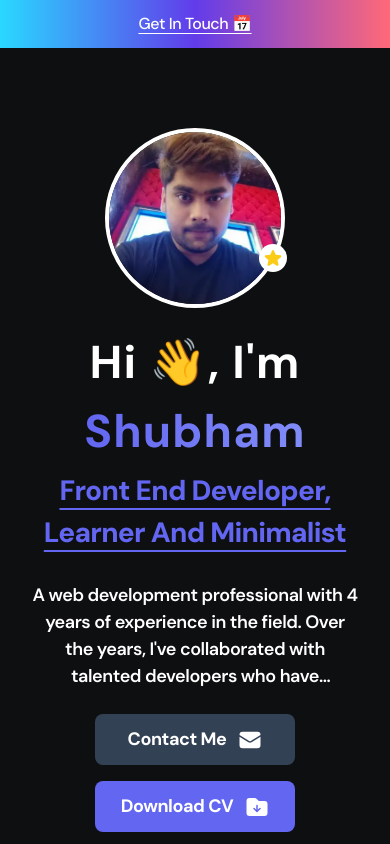
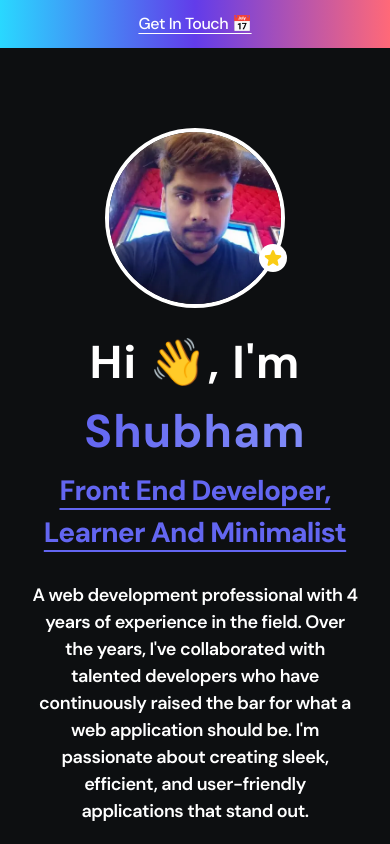
Before and after one commit to Shubhofficial1/Shubham-gupta.in, a React (Vite) app in the folder frontend/: page / in a window 390 px wide. Shown: the top 844 px of the page. Built offline with nearby package versions, Linux system fonts and the light colour scheme.

Commit message:
Optimised further based on lighthouse report

```diff
--- a/frontend/src/Screens/ProjectDetailsScreen.tsx
+++ b/frontend/src/Screens/ProjectDetailsScreen.tsx
@@ -6,6 +6,7 @@ import ProjectInsights from "../components/molecules/ProjectInsights";
 import ProjectJourney from "../components/molecules/ProjectJourney";
 import HeaderPanel from "../components/molecules/HeaderPanel";
 import BreadCrumbs from "../components/molecules/BreadCrumbs";
+import { projectsPaths } from "../data";
 
 const ProjectDetailsScreen = () => {
   const { projectSlug } = useParams();
@@ -18,11 +19,6 @@ const ProjectDetailsScreen = () => {
   if (!project) {
     return <ProjectNotFound />;
   }
-
-  const projectsPaths = [
-    { label: "Home", link: "/" },
-    { label: "Project Details", link: "/" },
-  ];
 
   return (
     <div className="bg-[#0D0F11] py-10 text-white">
--- a/frontend/src/components/atoms/Link.tsx
+++ b/frontend/src/components/atoms/Link.tsx
@@ -13,8 +13,8 @@ const linkVariants = cva(
   {
     variants: {
       bgColor: {
-        primary: "bg-indigo-500 text-white",
-        dark: "bg-slate-700 text-white",
+        primary: "bg-indigo-600 text-white",
+        dark: "bg-slate-800 text-white",
         inherit: "bg-inherit text-white",
       },
     },
--- a/frontend/src/components/atoms/Typography.tsx
+++ b/frontend/src/components/atoms/Typography.tsx
@@ -18,7 +18,7 @@ const typographyVariants = cva(
         md: "text-[24px]",
         lg: "text-[40px]",
       },
-      color: { white: "text-white", slate: "text-slate-500" },
+      color: { white: "text-white ", slate: "text-slate-500 " },
       weight: {
         light: "font-light",
         normal: "font-normal",
--- a/frontend/src/components/molecules/CtaButtons.tsx
+++ b/frontend/src/components/molecules/CtaButtons.tsx
@@ -10,7 +10,7 @@ const CtaButtons = () => {
         bgColor="dark"
       >
         <Typography
-          className="tracking-tight"
+          className="tracking-tight "
           weight="bold"
           color="white"
           size="base"
@@ -22,7 +22,7 @@ const CtaButtons = () => {
 
       <Link href="/Resume.pdf" download={"SHUBHAM KUMAR"} bgColor="primary">
         <Typography
-          className="tracking-tight"
+          className="tracking-tight "
           weight="bold"
           color="white"
           size="base"
--- a/frontend/src/components/organisms/GetInTouch.tsx
+++ b/frontend/src/components/organisms/GetInTouch.tsx
@@ -16,12 +16,17 @@ const GetInTouch = () => {
         >
           Do you have a job opportunity or idea you'd like to discuss ? Feel
           free to reach me at{" "}
-          <span className="text-blue-400">shubhofficial1@gmail.com</span>. You
-          can also find me on{" "}
+          <a
+            href="mailto:[shubhofficial1@gmail.com]?subject=Let's Collaborate!&body=Hi Shubham,%0D%0A%0D%0AI came across your portfolio and I'm impressed by your work. I'd love to discuss potential collaboration opportunities with you.%0D%0A%0D%0AThanks,%0D%0A[Your Name]"
+            className="font-bold text-sky-500 hover:underline underline-offset-4 cursor-pointer"
+          >
+            shubhofficial1@gmail.com
+          </a>
+          . You can also find me on{" "}
           <a
             href="https://www.linkedin.com/in/shubhofficial1/"
             target="_blank"
-            className="text-blue-400 hover:underline underline-offset-4 cursor-pointer"
+            className="font-bold text-sky-400 hover:underline underline-offset-4 cursor-pointer"
           >
             LinkedIn
           </a>{" "}
@@ -29,7 +34,7 @@ const GetInTouch = () => {
           <a
             href="https://github.com/Shubhofficial1"
             target="_blank"
-            className="text-blue-400 hover:underline underline-offset-4 cursor-pointer"
+            className="font-bold text-sky-500 hover:underline underline-offset-4 cursor-pointer"
           >
             Github
           </a>{" "}
@@ -37,7 +42,7 @@ const GetInTouch = () => {
           <a
             href="https://twitter.com/shubhofficial0"
             target="_blank"
-            className="text-blue-400 hover:underline underline-offset-4 cursor-pointer"
+            className="font-bold text-sky-400 hover:underline underline-offset-4 cursor-pointer"
           >
             Twitter
           </a>
--- a/frontend/src/components/organisms/Hero.tsx
+++ b/frontend/src/components/organisms/Hero.tsx
@@ -28,7 +28,7 @@ const Hero = () => {
         </h2>
 
         <Typography
-          className="mt-6 line-clamp-4 md:line-clamp-none max-w-2xl text-center tracking-tight"
+          className="mt-6  max-w-2xl text-center tracking-tight"
           size="base"
           weight="semibold"
         >
--- a/frontend/src/data/index.ts
+++ b/frontend/src/data/index.ts
@@ -170,4 +170,9 @@ const skills = [
   { src: graphqlLogo, alt: "Graphql" },
 ];
 
-export { projects, experiences, skills };
+const projectsPaths = [
+  { label: "Home", link: "/" },
+  { label: "Project Details", link: "/" },
+];
+
+export { projects, experiences, skills, projectsPaths };
```
